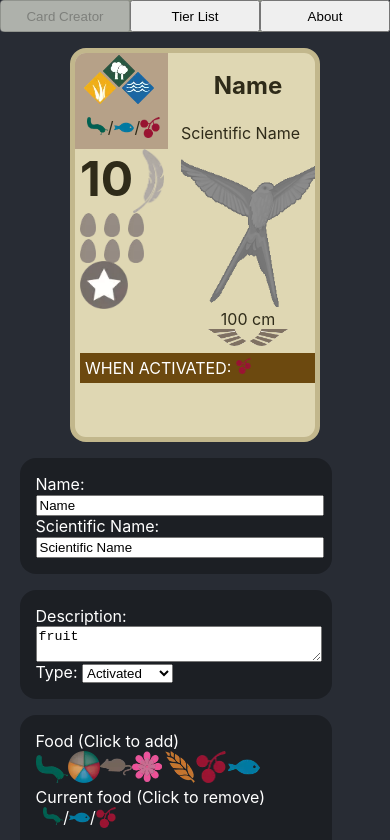
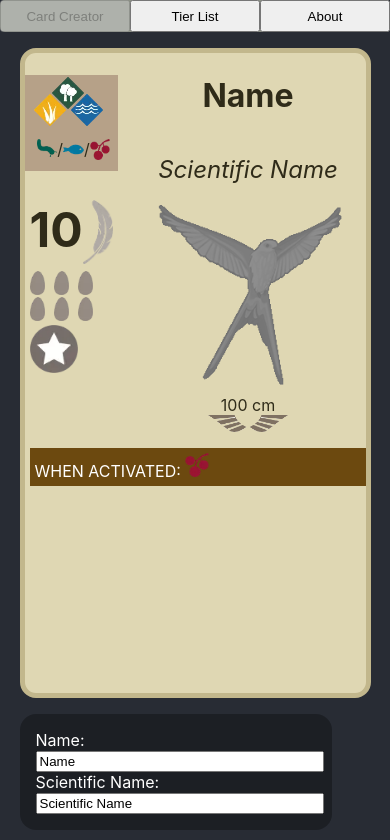
Before and after one commit to TaroEld/wingspan_card_site, a React (Create React App) app: page / in a window 390 px wide. Shown: the top 840 px of the page. Built offline with nearby package versions, Linux system fonts and the light colour scheme.

Commit message:
style/css: change way things are scaled by using EM for fonts and such

```diff
--- a/src/CardTemplate.css
+++ b/src/CardTemplate.css
@@ -16,9 +16,14 @@
     grid-column: 1 / span 2;
     grid-row: 2 / span 2;
     color: black;
-    font-size: 2rem;
+    font-size: 2em;
 }
-
+.cardTemplate.small
+{
+    width: calc(25rem * 0.6);
+    height: calc(40rem * 0.6);
+    font-size: 10px;
+}
 .cardTemplate > *
 {
     padding-left: 5px;
@@ -74,18 +79,19 @@
     cursor: pointer;
 }
 
-.cardTemplate .descriptionContainer > span
+/* .cardTemplate .descriptionContainer > span
 {
-    font-size: 1.5rem;
-}
-.cardTemplate .descriptionContainer.reducetext span
+    font-size: calc(1vh / 0.7vw);
+} */
+
+/* .cardTemplate .descriptionContainer.reducetext span
 {
     font-size: 0.7rem !important;
 }
 .cardTemplate .descriptionContainer.reducetext img
 {
     height: 0.7rem !important;
-}
+} */
 .cardTemplate .birdImageContainer
 {
     grid-column: 2;
@@ -115,17 +121,6 @@
     text-align: center;
 }
 
-.cardTemplate.small
-{
-    width: calc(25rem * 0.6);
-    height: calc(40rem * 0.6);
-}
-
-.cardTemplate.small .birdName
-{
-    font-size: 1.5rem;
-}
-.cardTemplate.small .descriptionContainer span
 .scientificName
 {
     color:#2F2B19;
@@ -137,23 +132,3 @@
     justify-self: center;
     text-align: center;
 }
-
-@media only screen and (max-width: 900px) {
-
-    .cardTemplate {
-        width: calc(25rem * 0.6);
-        height: calc(40rem * 0.6);
-    }
-    .cardTemplate .birdName
-    {
-        font-size: 1.5rem;
-    }
-    .cardTemplate .descriptionContainer span
-    {
-        font-size: 1.0rem;
-    }
-    .cardTemplate .descriptionContainer img
-    {
-        height:1rem;
-    }
-}
--- a/src/Resources/Effect.css
+++ b/src/Resources/Effect.css
@@ -9,12 +9,12 @@
 }
 .effect img
 {
-    max-width: 1.5rem;
-    max-height: 1.5rem;
+    max-width: 1.5em;
+    max-height: 1.5em;
 }
 
 .effect span {
-    font-size: 1rem;
+    font-size: 1em;
 }
 
 .effect.Activated
--- a/src/Resources/ResourceContainers.css
+++ b/src/Resources/ResourceContainers.css
@@ -4,7 +4,7 @@
     flex-direction: column;
     justify-content: center;
     align-items: center;
-    font-size: 1.0rem;
+    font-size: 1em;
 }
 .vpContainer
 {
@@ -15,7 +15,7 @@
     display:flex;
 }
 .vpContainer {
-    font-size: 3rem;
+    font-size: 3em;
     font-weight: bold;
 }
 .vpImg{
@@ -67,7 +67,8 @@
     width: 1.3rem;
     height: 1.3rem;
 }
-.eggContainer{
+.eggContainer
+{
     width: 5rem;
     display: flex;
     height: 3rem;
@@ -75,10 +76,12 @@
     align-content: flex-start;
     row-gap: 2px;
 }
-.descriptionContainer {
+.descriptionContainer
+{
     min-height: 2rem;
     cursor: pointer;
 }
-.descriptionContainer>span{
-    font-size: 1.5rem;
+.descriptionContainer > span
+{
+    font-size: 1.5em;
 }
```
